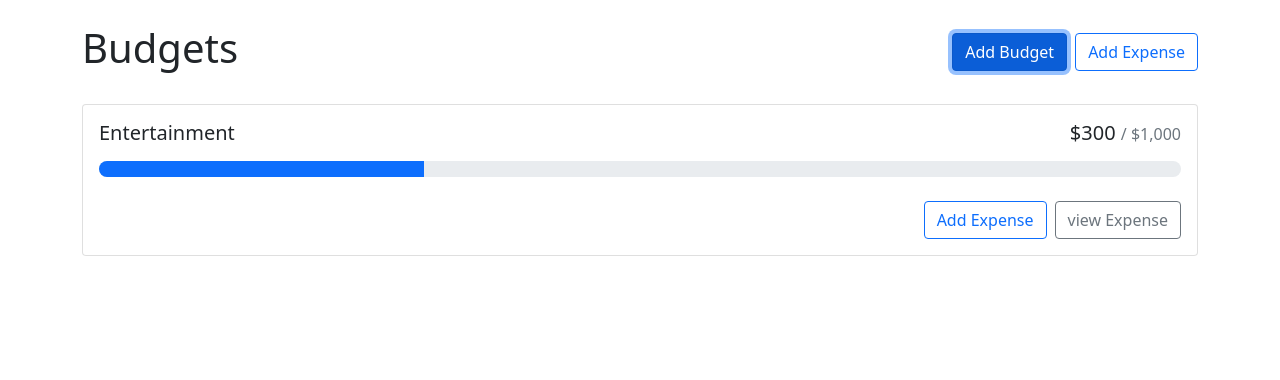
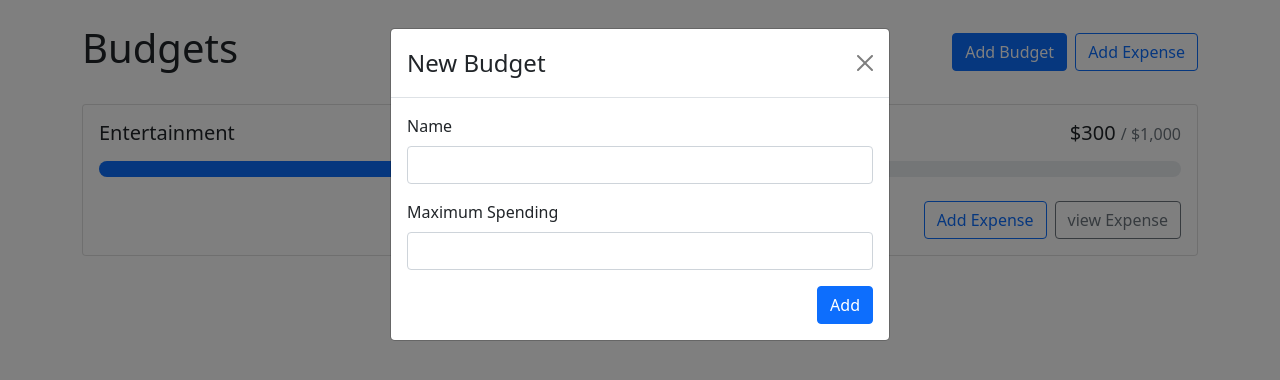
Before and after one commit to novaardiansyah/budget-management-app, a React (Create React App) app: page / in a window 1280 px wide. Both pictures are taken after a click on the button "Add Budget". Shown: the top 380 px of the page. Built offline with nearby package versions, Linux system fonts and the light colour scheme.

Commit message:
prepare the form in the modal
- prepare local storage with hook
- prepare the budget data input process

```diff
--- a/src/App.js
+++ b/src/App.js
@@ -1,12 +1,17 @@
+import { useState } from 'react'
 import { Container, Stack, Button } from 'react-bootstrap'
 import BudgetCard from './components/BudgetCard'
+import AddBudgetModal from './components/AddBudgetModal'
 
 function App() {
+  const [showAddBudgetModal, setShowAddBudgetModal] = useState(false)
+
   return (
+    <>
       <Container className='my-4'>
         <Stack direction='horizontal' gap='2' className='mb-4'>
           <h1 className='me-auto'>Budgets</h1>
-        <Button variant='primary'>Add Budget</Button>
+          <Button variant='primary' onClick={() => setShowAddBudgetModal(true)}>Add Budget</Button>
           <Button variant='outline-primary'>Add Expense</Button>
         </Stack>
 
@@ -21,6 +26,9 @@
           <BudgetCard name="Entertainment" amount={300} max={1000} />
         </div>
       </Container>
+
+      <AddBudgetModal show={showAddBudgetModal} handleClose={() => setShowAddBudgetModal(false)} />
+    </>
   )
 }
 
--- /dev/null
+++ b/src/components/AddBudgetModal.js
@@ -0,0 +1,47 @@
+import { useRef } from 'react'
+import { Modal, Form, Button } from 'react-bootstrap'
+import { useBudgets } from '../contexts/BudgetsContext'
+
+export default function AddBudgetModal({ show, handleClose }) {
+  const nameRef = useRef()
+  const maxRef = useRef()
+
+  const { addBudget } = useBudgets()
+
+  const handleSubmit = (e) => {
+    e.preventDefault()
+
+    addBudget({
+      name: nameRef.current.value,
+      max: parseFloat(maxRef.current.value)
+    })
+
+    handleClose()
+  }
+
+  return (
+    <Modal show={show} onHide={handleClose}>
+      <Form onSubmit={handleSubmit}>
+        <Modal.Header closeButton>
+          <Modal.Title>New Budget</Modal.Title>
+        </Modal.Header>
+
+        <Modal.Body>
+          <Form.Group className='mb-3' controlId='name'>
+            <Form.Label>Name</Form.Label>
+            <Form.Control type='text' ref={nameRef} required />
+          </Form.Group>
+
+          <Form.Group className='mb-3' controlId='max'>
+            <Form.Label>Maximum Spending</Form.Label>
+            <Form.Control type='number' ref={maxRef} required min={0} step={.01}  />
+          </Form.Group>
+
+          <div className='d-flex justify-content-end'>
+            <Button variant='primary' type='submit'>Add</Button>
+          </div>
+        </Modal.Body>
+      </Form>
+    </Modal>
+  )
+}
--- a/src/contexts/BudgetsContext.js
+++ b/src/contexts/BudgetsContext.js
@@ -1,5 +1,6 @@
-import React, { useContext, useState } from 'react'
+import React, { useContext } from 'react'
 import { v4 as uuidV4 } from 'uuid'
+import useLocalStorage from '../hooks/useLocalStorage'
 
 const BudgetsContext = React.createContext()
 
@@ -8,8 +9,8 @@
 }
 
 export const BudgetsProvider = ({ children }) => {
-  const [budgets, setBudgets] = useState([])
-  const [expenses, setExpenses] = useState([])
+  const [budgets, setBudgets] = useLocalStorage('budgets', [])
+  const [expenses, setExpenses] = useLocalStorage('expenses', [])
 
   function getBudgetExpenses(budgetId) {
     return expenses.filter(expense => expense.budgetId === budgetId)
--- /dev/null
+++ b/src/hooks/useLocalStorage.js
@@ -0,0 +1,21 @@
+import { useState, useEffect } from 'react'
+
+export default function useLocalStorage(key, defaultValue) {
+  const [value, setValue] = useState(() => {
+    const jsonValue = localStorage.getItem(key)
+
+    if (jsonValue != null) return JSON.parse(jsonValue)
+
+    if (typeof defaultValue === "function") {
+      return defaultValue()
+    } else {
+      return defaultValue
+    }
+  })
+
+  useEffect(() => {
+    localStorage.setItem(key, JSON.stringify(value))
+  }, [key, value])
+
+  return [value, setValue]
+}
```
Lines whose indentation alone changed are shown as unchanged.
